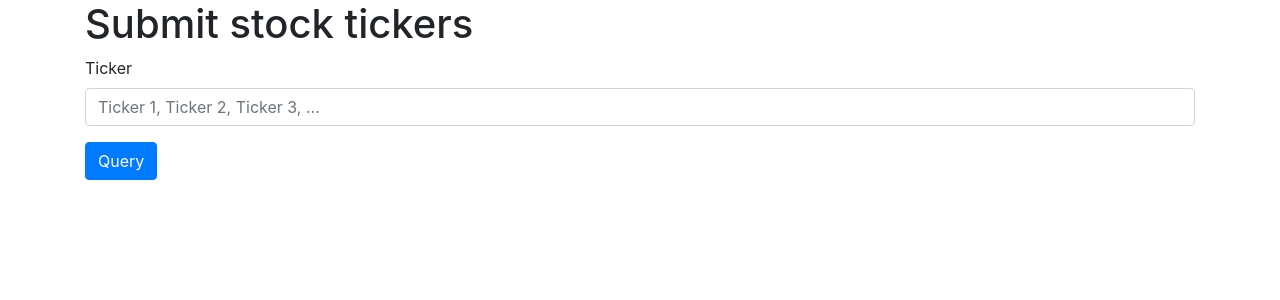
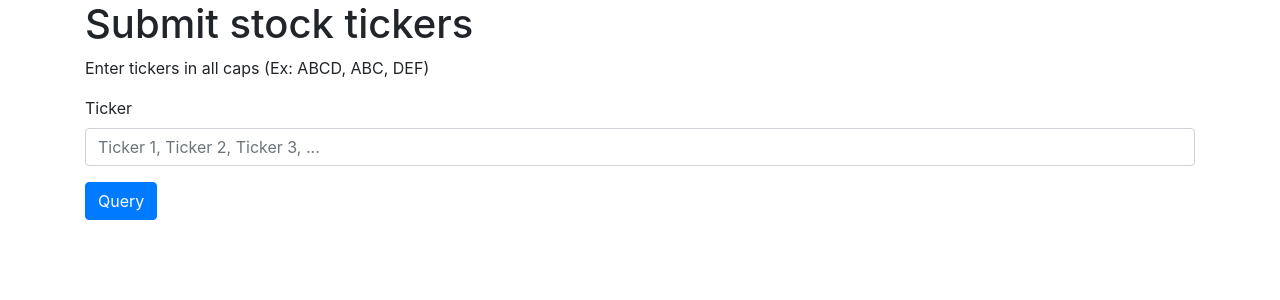
Before and after one commit to chauedwin/PortfolioWebApp, a Flask app: page /create in a window 1280 px wide. Shown: the part 56-356 px from the top of the page. Run offline with Flask 2, Linux system fonts and the light colour scheme; some libraries are stand-ins or nearby versions.

Commit message:
additional instructions

```diff
--- a/templates/create.html
+++ b/templates/create.html
@@ -2,6 +2,8 @@
 
 {% block content %}
 <h1>{% block title %} Submit stock tickers {% endblock %}</h1>
+
+<p> Enter tickers in all caps (Ex: ABCD, ABC, DEF) </p>
 
 <form method="post">
     <div class="form-group">
```
